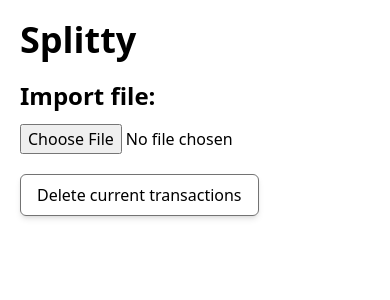
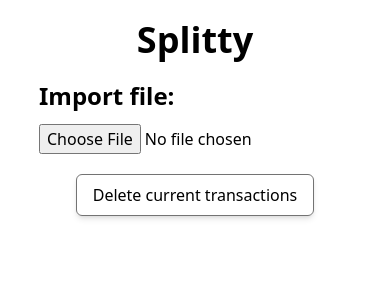
Before and after one commit to sahildmk/Splitty, a Next.js app: page /transactions in a window 390 px wide. Shown: the top 300 px of the page. Built offline with nearby package versions, Linux system fonts and the light colour scheme; no server answers; the database is empty.

Commit message:
breakpoints

```diff
--- a/pages/transactions/index.tsx
+++ b/pages/transactions/index.tsx
@@ -139,7 +139,7 @@ const TransactionsPage: NextPage = () => {
         <link rel="icon" href="/favicon.ico" />
       </Head>
 
-      <main className="m-5 sm:m-10">
+      <main className="grid place-items-center m-5 sm:m-10">
         <h1 className="text-4xl font-bold">Splitty</h1>
         <div className="my-5">
           <h1 className="text-2xl font-bold">Import file:</h1>
```
